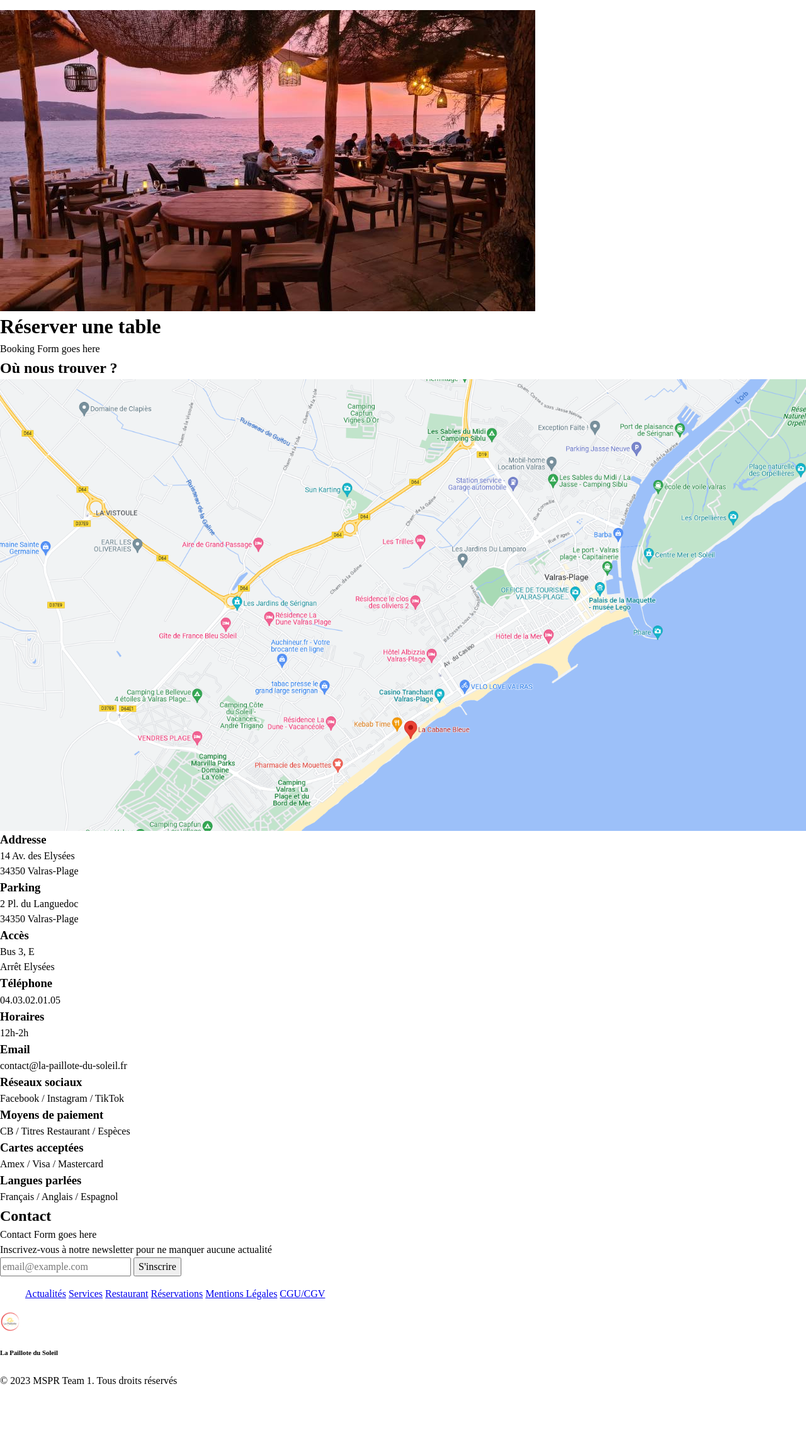
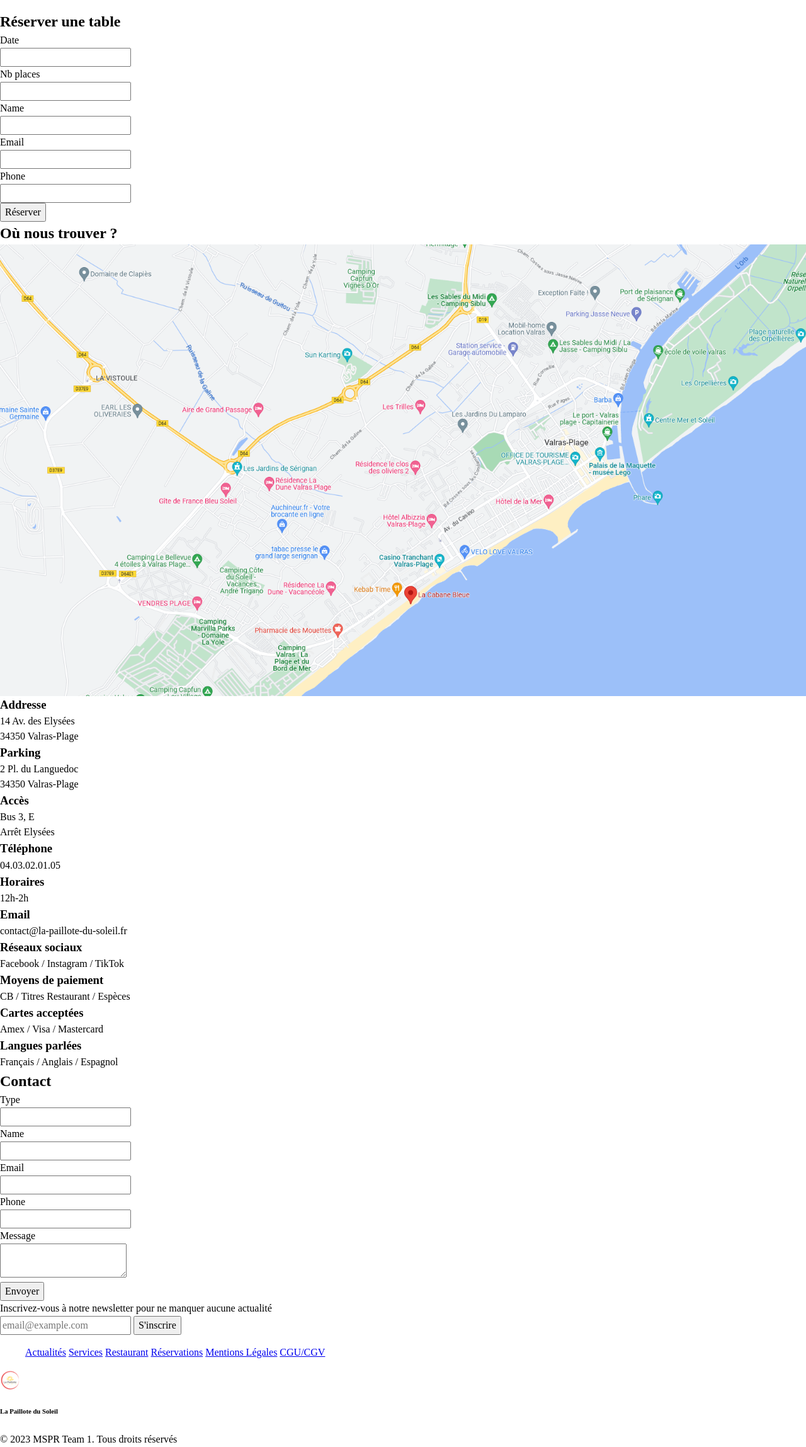
Before and after one commit to HaniLeb/main, a Symfony app: template templates/reservations/index.html.twig in a window 1280 px wide. Shown: the part 168-2465 px from the top of the page at 63% size. Before the commit the page ends 2365 px from the top, so only its background shows below. Run offline with Twig, Linux system fonts and the light colour scheme; the template is opened without the code that fills it, so the values that code supplies are empty; form fields are guessed from the names that the template uses; some libraries are stand-ins or nearby versions.

Commit message:
feat: add base reservation

```diff
--- a/templates/reservations/index.html.twig
+++ b/templates/reservations/index.html.twig
@@ -1,11 +1,69 @@
 {% extends 'base.html.twig' %}
 
+{% block extra_stylesheets %}
+<link rel="stylesheet" href="styles/reservations.css">
+{% endblock %}
+
+{# SEO BLOCKS #}
+{# {% block page_url %}{% endblock %} #}
+{% block featured_image %}/img/terrasseRestoNuit.jpg{% endblock %}
+{# {% block og_type %}{% endblock %} #}
+{% block extra_keywords %}réserver table couverts{% endblock %}
+
 {% block title %}Réservations{% endblock %}
+{% block description %}Réserver une table à la Paillote du Soleil. Profitez d'une terrasse dôtée d'une vue
+époustouflante en réservant une table chez nous.{% endblock %}
+
 
 {% block body %}
-<img src="/img/terrasseRestoNuit.jpg" alt="">
+<section class="reservations-hero-section">
     <h1>Réserver une table</h1>
-<div>Booking Form goes here</div>
+    {{ form_start(booking_form) }}
+    {{ form_errors(booking_form) }}
+    <div class="form-group">
+        <div class="label">
+            {{ form_label(booking_form.date) }}
+        </div>
+        <div class="input">
+            {{ form_widget(booking_form.date) }}
+        </div>
+    </div>
+    <div class="form-group">
+        <div class="label">
+            {{ form_label(booking_form.nbPlaces) }}
+        </div>
+        <div class="input">
+            {{ form_widget(booking_form.nbPlaces) }}
+        </div>
+    </div>
+    <div class="form-group">
+        <div class="label">
+            {{ form_label(booking_form.name) }}
+        </div>
+        <div class="input">
+            {{ form_widget(booking_form.name) }}
+        </div>
+    </div>
+    <div class="form-group">
+        <div class="label">
+            {{ form_label(booking_form.email) }}
+        </div>
+        <div class="input">
+            {{ form_widget(booking_form.email) }}
+        </div>
+    </div>
+    <div class="form-group">
+        <div class="label">
+            {{ form_label(booking_form.phone) }}
+        </div>
+        <div class="input">
+            {{ form_widget(booking_form.phone) }}
+        </div>
+    </div>
+    <button type="submit">Réserver</button>
+    {{ form_end(booking_form) }}
+</section>
+<section class="reservations-infos-section">
     <h2>Où nous trouver ?</h2>
     <img src="/img/map.png" alt="">
     <div>
@@ -30,7 +88,55 @@
         <h3>Langues parlées</h3>
         <p>Français / Anglais / Espagnol</p>
     </div>
+</section>
+<section class="reservations-contact-section">
     <h2>Contact</h2>
-<div>Contact Form goes here</div>
+
+    {{ form_start(contact_form) }}
+    {{ form_errors(contact_form) }}
+    <div class="form-group">
+        <div class="label">
+            {{ form_label(contact_form.type) }}
+        </div>
+        <div class="input">
+            {{ form_widget(contact_form.type) }}
+        </div>
+    </div>
+    <div class="form-group">
+        <div class="label">
+            {{ form_label(contact_form.name) }}
+        </div>
+        <div class="input">
+            {{ form_widget(contact_form.name) }}
+        </div>
+    </div>
+    <div class="form-group">
+        <div class="label">
+            {{ form_label(contact_form.email) }}
+        </div>
+        <div class="input">
+            {{ form_widget(contact_form.email) }}
+        </div>
+    </div>
+    <div class="form-group">
+        <div class="label">
+            {{ form_label(contact_form.phone) }}
+        </div>
+        <div class="input">
+            {{ form_widget(contact_form.phone) }}
+        </div>
+    </div>
+    <div class="form-group">
+        <div class="label">
+            {{ form_label(contact_form.message) }}
+        </div>
+        <div class="input">
+            {{ form_widget(contact_form.message) }}
+        </div>
+    </div>
+    <button type="submit">Envoyer</button>
+    {{ form_end(contact_form) }}
+</section>
+
 
 {% endblock %}
```
Lines whose indentation alone changed are shown as unchanged.
